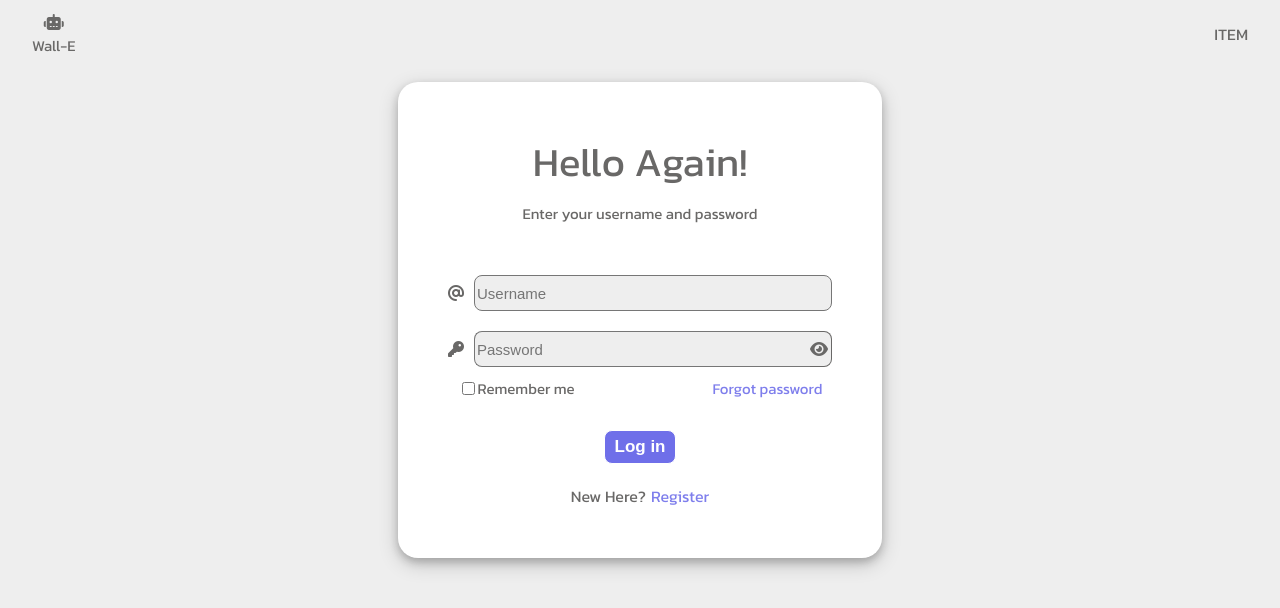
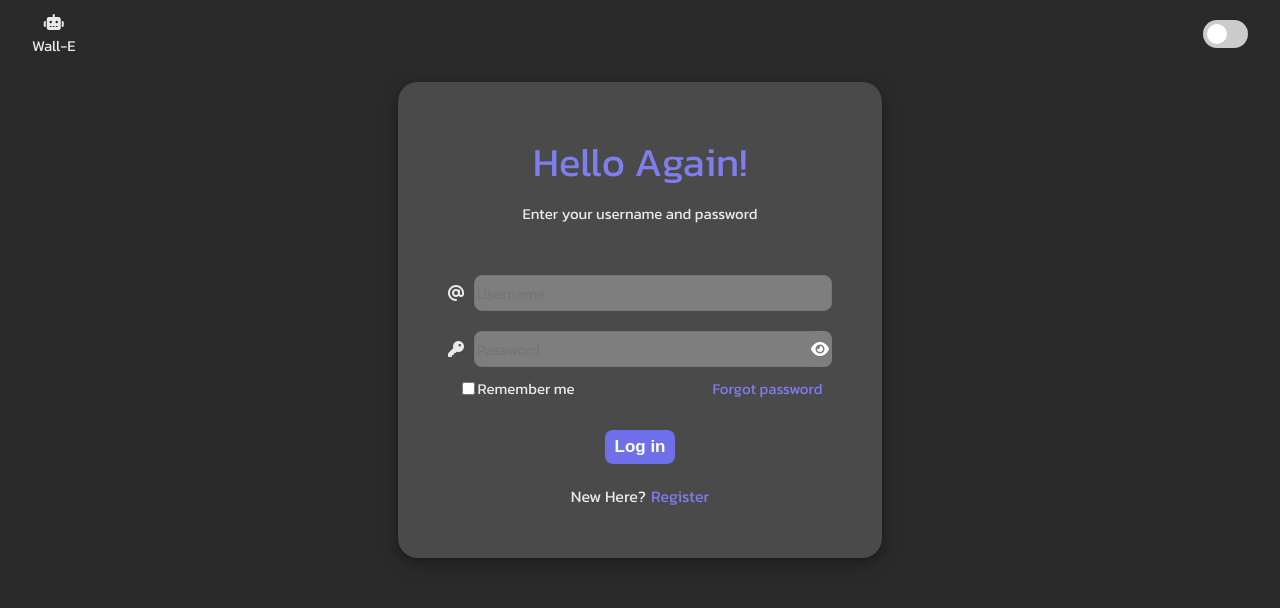
Before and after one commit to amalthomas-exe/octavia, a React (Create React App) app in the folder frontend/: page /login in a window 1280 px wide. Shown: the top 608 px of the page. Built offline with nearby package versions, Linux system fonts and the light colour scheme.

Commit message:
Added dark theme

```diff
--- a/frontend/src/App.css
+++ b/frontend/src/App.css
@@ -1,10 +1,17 @@
 body{
-  background-color: rgb(238, 238, 238);
+  background-color: rgb(43, 42, 42);
   font-family: 'Kanit', sans-serif;
-  color: rgb(105, 104, 103);
+  color: rgb(235, 234, 234);
+
 }
 .App{
   height: 100vh;
   display: flex;
   flex-direction: column;
 }
+
+
+
+/* rgb(238, 238, 238); */
+
+/* rgb(105, 104, 103) */
--- a/frontend/src/components/AddNote.css
+++ b/frontend/src/components/AddNote.css
@@ -65,7 +65,6 @@
     cursor: pointer;
 }
 #add-note-box{
-    background-color: white;
     width: 50%;
     display: flex;
     flex-direction: row;
@@ -134,6 +133,22 @@
     color: white;
 }
 
+.light-box-container{
+    background-color: white;
+}
+
+.dark-box-container{
+    background-color: rgb(75, 74, 74);
+}
+
+.field-dark{
+    background-color: rgb(126, 126, 126);
+    color: white;
+  }
+
+.text-dark{
+    color: rgb(97, 97, 97);
+}
 
 @media(max-width:450px){
     #modal-box{
--- a/frontend/src/components/LoginPage.css
+++ b/frontend/src/components/LoginPage.css
@@ -26,6 +26,7 @@
 
   #login-heading{
     margin-bottom: 10px;
+    color: rgb(126, 126, 236);
   }
 
   #login-text{
@@ -46,6 +47,7 @@
   }
 
   .login-fields{
+    font: inherit;
     font-size: 15px;
     background-color: rgb(238, 238, 238);
     margin-left: 10px;
@@ -64,8 +66,7 @@
     border-bottom-right-radius:0px ;
     border-right: none;
   }
-  #eye-btn{
-    background-color: rgb(238, 238, 238);
+  .eye-btn-login{
     border-top-right-radius:8px ;
     border-bottom-right-radius:8px ;
     padding-right: 3px;
@@ -80,7 +81,13 @@
     outline: none;
   }
 
-  #eye-btn:hover{
+  .eye-dark-login{
+    background-color: rgb(126, 126, 126);
+    color: rgb(255, 255, 255);
+    border-color: rgb(126, 126, 126);
+    border-right: none;
+  }
+  .eye-btn-login:hover{
     color: rgb(126, 126, 236);
   }
 
@@ -123,7 +130,7 @@
     width: 100%;
     height: 2em;
     border-radius: 8px;
-    border: 1px solid;
+    border: none;
   }
 
   .small-link{
@@ -139,6 +146,15 @@
     flex-direction: row;
     align-items: center;
     justify-content: center;
+  }
+
+  .dark-box{
+    background-color: rgb(75, 74, 74);
+  }
+
+  .field-dark{
+    background-color: rgb(126, 126, 126);
+    color: white;
   }
   @media(max-width:850px){
     .login-box{
--- a/frontend/src/components/LoginPage.js
+++ b/frontend/src/components/LoginPage.js
@@ -26,17 +26,17 @@ const LoginPage = () => {
     return (
         <div>
             <div className="page-body">
-                <div className="login-box">
+                <div className="login-box dark-box">
                     <div className="text-large" id="login-heading">Hello Again!</div>
                     <div className="text-small" id="login-text">Enter your username and password</div>
                     <div className="form-field-box" id="username-box">
                         <i className="fa-solid fa-at"></i>
-                        <input type="text" onChange={updateUsername} className="login-fields" name="username" id="username" placeholder='Username' />
+                        <input type="text" onChange={updateUsername} className="login-fields field-dark" name="username" id="username" placeholder='Username' />
                     </div>
                     <div className="form-field-box" id="password-box">
                         <i className="fa-solid fa-key"></i>
-                        <input type={(passVisible)?"text":"password"} onChange={updatePassword} className="login-fields" name="password" id="password" placeholder='Password' />
-                        <i id="eye-btn" onClick={()=>{setPassVisible(!passVisible)}} className={(!passVisible)?"fa-solid fa-eye":"fa-sharp fa-solid fa-eye-slash"} />
+                        <input type={(passVisible)?"text":"password"} onChange={updatePassword} className="login-fields field-dark" name="password" id="password" placeholder='Password' />
+                        <i onClick={()=>{setPassVisible(!passVisible)}} className={(!passVisible)?"eye-btn-login fa-solid fa-eye eye-dark-login":"eye-btn-login eye-dark-login fa-sharp fa-solid fa-eye-slash"} />
                     </div>
                     <div className="sub-controls">
                         <div id="checkbox-div">
--- a/frontend/src/components/NavBar.css
+++ b/frontend/src/components/NavBar.css
@@ -7,11 +7,15 @@
     justify-content: space-between;
     padding-top: 10px;
     padding-bottom: 10px;
-    color: rgb(105, 104, 103);
     border-bottom-left-radius: 15px;
     border-bottom-right-radius: 15px;
   }
 
+
+  .navbar-dark{
+    background-color:rgb(43, 42, 42);
+    color: rgb(235, 234, 234);
+  }
   .nav-logo{
     margin-left: 2em;
     display: flex;
@@ -31,3 +35,65 @@
     align-items: center;
     justify-content: center;
   }
+
+  .switch {
+    position: relative;
+    display: inline-block;
+    width: 45px;
+    height: 28px;
+  }
+
+  /* Hide default HTML checkbox */
+  .switch input {
+    opacity: 0;
+    width: 0;
+    height: 0;
+  }
+
+  /* The slider */
+  .slider {
+    position: absolute;
+    cursor: pointer;
+    top: 0;
+    left: 0;
+    right: 0;
+    bottom: 0;
+    background-color: #ccc;
+    -webkit-transition: .4s;
+    transition: .4s;
+  }
+
+  .slider:before {
+    position: absolute;
+    content: "";
+    height: 20px;
+    width: 20px;
+    left: 4px;
+    bottom: 4px;
+    background-color: white;
+    -webkit-transition: .4s;
+    transition: .4s;
+  }
+
+  input:checked + .slider {
+    background-color: rgb(126, 126, 236);
+  }
+
+  input:focus + .slider {
+    box-shadow: 0 0 1px rgb(126, 126, 236);
+  }
+
+  input:checked + .slider:before {
+    -webkit-transform: translateX(20px);
+    -ms-transform: translateX(20px);
+    transform: translateX(20px);
+  }
+
+  /* Rounded sliders */
+  .slider.round {
+    border-radius: 34px;
+  }
+
+  .slider.round:before {
+    border-radius: 50%;
+  }
--- a/frontend/src/components/NavBar.js
+++ b/frontend/src/components/NavBar.js
@@ -4,13 +4,16 @@ import './NavBar.css'
 function NavBar() {
   return (
     <div>
-        <div className="navbar">
+      <div className="navbar navbar-dark">
         <div className="nav-logo">
           <div className="nav-logo-img"><i className="fa-solid fa-robot"></i></div>
           <div className="nav-logo-text">Wall-E</div>
         </div>
         <div className="nav-item">
-                ITEM
+          <label class="switch">
+            <input type="checkbox" />
+              <span class="slider round"></span>
+          </label>
         </div>
       </div>
     </div>
--- a/frontend/src/components/NotesPage.css
+++ b/frontend/src/components/NotesPage.css
@@ -7,6 +7,7 @@
     gap: 5em;
 }
 
+
 .notes-container{
     background-color: white;
     width: 90%;
@@ -15,6 +16,10 @@
     -moz-box-sizing: border-box;
     box-sizing: border-box;
     border-radius: 20px;
+}
+
+.dark-box-container{
+    background-color: rgb(75, 74, 74);
 }
 
 #notes-box{
--- a/frontend/src/components/NotesPage.js
+++ b/frontend/src/components/NotesPage.js
@@ -19,7 +19,7 @@ const NotesPage = () => {
         <div>
             {isAddingNote && <AddNote />}
             <div className="page-body">
-                <div className="notes-container">
+                <div className="notes-container dark-box-container">
                     <div className="text-large">
                         Your notes
                     </div>
--- a/frontend/src/components/SignUpPage.css
+++ b/frontend/src/components/SignUpPage.css
@@ -11,10 +11,10 @@
 #signup-box{
     box-shadow: 0 4px 8px 0 rgba(0, 0, 0, 0.2), 0 6px 20px 0 rgba(0, 0, 0, 0.19);
     border-radius: 20px;
+    overflow: hidden;
     display: flex;
     flex-direction: row;
     width: 60%;
-    background-color: white;
 }
 
 #image-box{
@@ -67,6 +67,9 @@
 #form-box{
     padding:10px 30px;
     width: 50%;
+    -webkit-box-sizing: border-box;
+    -moz-box-sizing: border-box;
+    box-sizing: border-box;
 }
 
 #login-heading{
@@ -89,8 +92,7 @@
   justify-content: center;
   width: 100%;
 }
-#eye-btn-signup{
-    background-color: rgb(238, 238, 238);
+.eye-btn-signup{
   border-top-right-radius:8px ;
   border-bottom-right-radius:8px ;
   padding-right: 3px;
@@ -105,6 +107,16 @@
   outline: none;
 }
 
+
+.eye-dark-signup{
+  background-color: rgb(126, 126, 126);
+  color: rgb(255, 255, 255);
+  border-color: rgb(126, 126, 126);
+}
+.eye-btn-signup:hover{
+  color: rgb(126, 126, 236);
+}
+
   .password-field{
     border-right: none;
     border-top-right-radius: 0px;
@@ -112,13 +124,8 @@
   }
 
   .login-fields:focus{
-    border-color: rgb(126, 126, 236);;
+    border-color: rgb(126, 126, 236);
   }
-
-  #eye-btn-signup:hover{
-    color: rgb(126, 126, 236);
-  }
-
   #register-btn-div{
     margin-bottom: 10px;
     display: flex;
@@ -137,6 +144,12 @@
 
   #login-link{
     margin-left: 5px;
+    text-decoration: none;
+    color: rgb(126, 126, 236);
+  }
+
+  .dark-box{
+    background-color: rgb(75, 74, 74);
   }
 
   @media(max-width:850px){
@@ -162,6 +175,6 @@
     }
 
     #form-box{
-      width: 80%;
+      width: 100%;
     }
   }
--- a/frontend/src/context/notes/NoteState.js
+++ b/frontend/src/context/notes/NoteState.js
@@ -4,6 +4,7 @@ import { useState } from "react";
 const NoteState = (props) => {
   const host = "http://localhost:5000"
   const notesInitial = [];
+  const [theme,setTheme] = useState("light");
   const [notes, setNotes] = useState(notesInitial)
   const [isAddingNote, setIsAddingNote] = useState(false);
 
@@ -81,7 +82,7 @@ const NoteState = (props) => {
   }
 
   return (
-    <noteContext.Provider value={{isAddingNote,setIsAddingNote, notes, addNote, deleteNote, editNote, getNotes }}>
+    <noteContext.Provider value={{theme,setTheme,isAddingNote,setIsAddingNote, notes, addNote, deleteNote, editNote, getNotes }}>
       {props.children}
     </noteContext.Provider>
   )
```
Also changed, not shown: frontend/src/components/AddNote.js (+6 -6 lines), frontend/src/components/SignUpPage.js (+7 -7 lines). Lines whose indentation alone changed are shown as unchanged.
